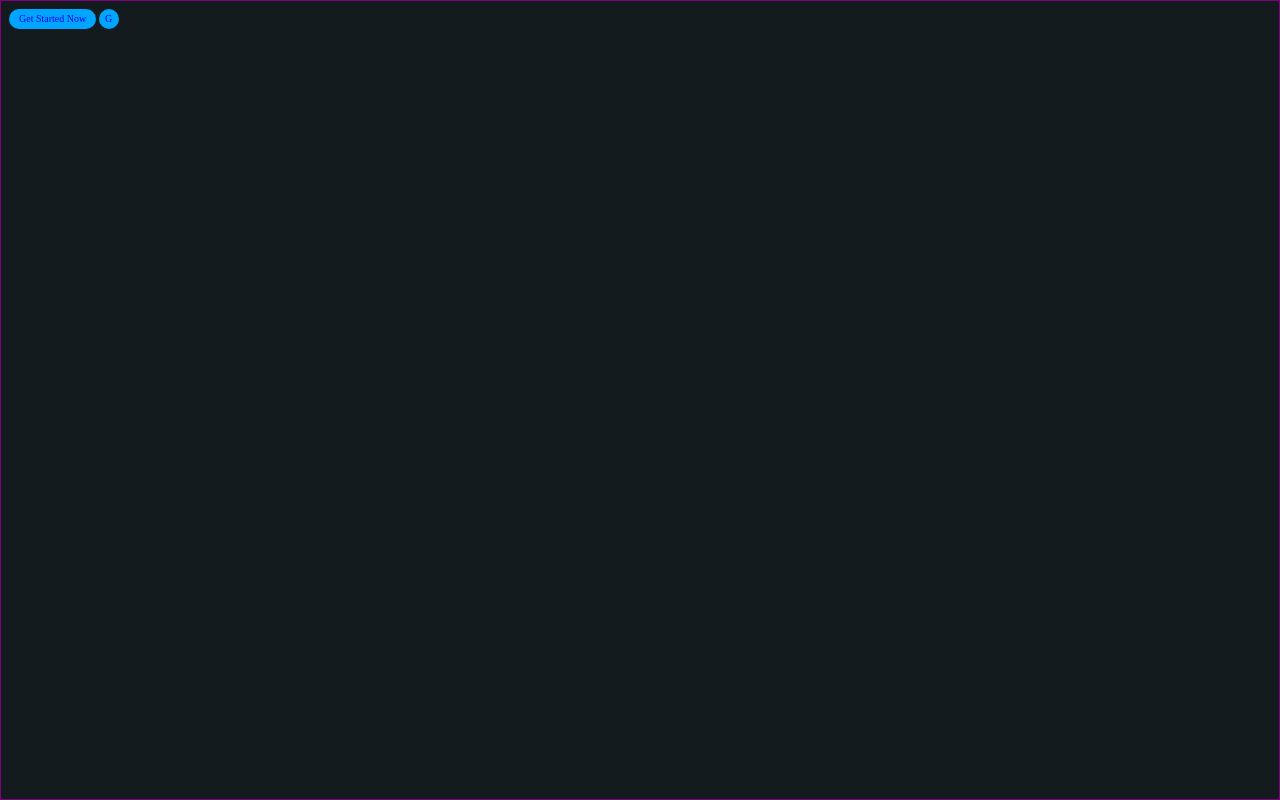
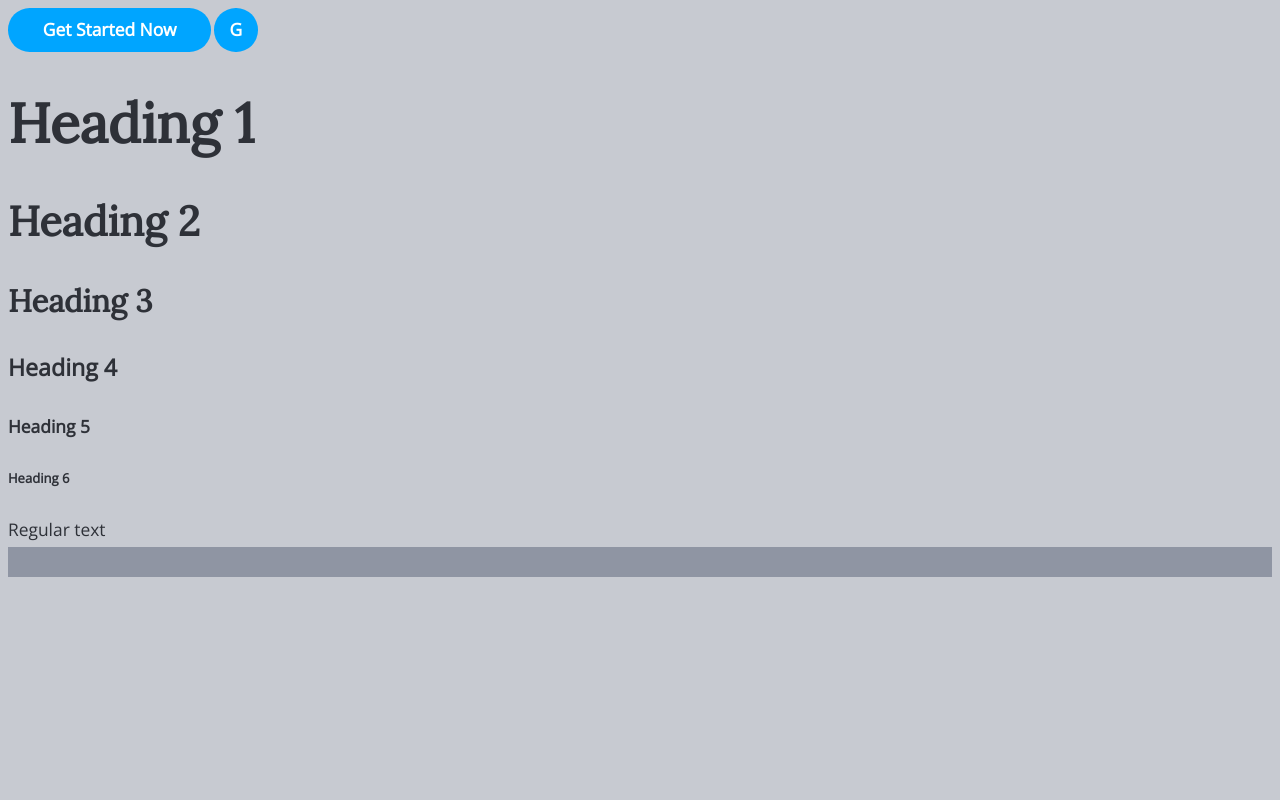
Before and after one commit to bahimy/velox, a plain HTML site: page index.html in a window 1280 px wide. Drawn offline with nearby package versions, Linux system fonts and the light colour scheme.

Commit message:
Apply color and typography styles

```diff
--- a/index.html
+++ b/index.html
@@ -6,10 +6,19 @@
 
     <title>Velox One Page Template</title>
     <meta charset="utf-8" />
+    <link href="https://fonts.googleapis.com/css?family=Lora|Open+Sans" rel="stylesheet">
     <link rel="stylesheet" href="./css/style.css" title="Default" type="text/css" />
 </head>
 <body>
-    <a class="c-button" href="#">Get Started Now</a>
+    <a class="c-button c-button-default" href="#">Get Started Now</a>
     <a class="c-button c-button-circle" href="#">G</a>
+    <h1 class="alpha">Heading 1</h1>
+    <h2 class="beta">Heading 2</h2>
+    <h3 class="gamma">Heading 3</h3>
+    <h4 class="delta">Heading 4</h4>
+    <h5 class="epsilon">Heading 5</h5>
+    <h6 class="zeta">Heading 6</h6>
+    <div class="subtle"><p>Regular text</p></div>
+    <div class="gray"></div>
 </body>
 </html>
--- a/scss/_config.scss
+++ b/scss/_config.scss
@@ -1,2 +1,9 @@
 $color-blue: rgb(0, 165, 255);
+$color-white: rgb(255, 255, 255);
 $color-brand: $color-blue;
+$color-base: $color-white;
+
+$text-initial-size: 5.5em; // Seed for font sizes generator
+
+$serif: 'Lora', 'Girgia', 'Times New Roman', serif;
+$sans-serif: 'Open Sans', 'Verdana', sans-serif;
--- /dev/null
+++ b/scss/_functions.scss
@@ -0,0 +1,8 @@
+@function formTextSizes($init) {
+  $result: ();
+  @for $i from 0 through 9 {
+    $result: append($result, $init);
+    $init: $init * 0.75;
+  }
+  @return $result;
+}
--- a/scss/_global.scss
+++ b/scss/_global.scss
@@ -4,6 +4,8 @@
 html {
   font-size: 62.5%;
   height: 100%;
-  background-color: $color-test;
-  border: 1px solid purple;
+  background-color: $color-subtle;
+  // border: 1px solid purple;
+  font-family: $sans-serif;
+  color: $color-strong;
 }
--- a/scss/_typography.scss
+++ b/scss/_typography.scss
@@ -0,0 +1,31 @@
+/*
+  There are some common font definitions in _global.scss.
+*/
+
+$sizes: formTextSizes($text-initial-size);
+
+@import './typography/_mixins.scss';
+
+.alpha {
+  font-size: nth($sizes, 1);
+  font-family: $serif;
+}
+.beta {
+  font-family: $serif;
+  font-size: nth($sizes, 2);
+}
+.gamma {
+  font-family: $serif;
+  font-size: nth($sizes, 3);
+}
+.delta {
+  font-size: nth($sizes, 4);
+}
+.epsilon {
+  font-size: nth($sizes, 5);
+}
+.zeta {
+  font-size: nth($sizes, 6);
+}
+
+p { @include text-regular($sans-serif, 5, normal); }
--- a/scss/color/_palette.scss
+++ b/scss/color/_palette.scss
@@ -1 +1,13 @@
-$color-test: desaturate(darken($color-brand, 40%), 80%)
+$color-strong: desaturate(darken(adjust-hue($color-brand, 20%), 30%), 90%);
+$color-subtle: desaturate(lighten(adjust-hue($color-brand, 20%), 30%), 90%);
+$color-gray: desaturate(lighten(adjust-hue($color-brand, 20%), 10%), 90%);
+
+div {
+  height: 30px;
+}
+div.subtle {
+  background-color: $color-subtle;
+}
+div.gray {
+  background-color: $color-gray;
+}
--- a/scss/components/_buttons.scss
+++ b/scss/components/_buttons.scss
@@ -1,13 +1,13 @@
-@import './buttons/_extends.scss';
+@import './buttons/_mixins.scss';
 
 .c-button-default {
-  @extend .c-button;
+  @include c-button(2.5em, $color-brand, $color-base);
+  @include text-regular($sans-serif, 5, bold);
+  padding: 0 2em;
 }
 
 .c-button-circle {
-  @extend .c-button;
-  text-align: center;
-  width: 2em;
-  padding-left: 0;
-  padding-right: 0;
+  @include c-button(2.5em, $color-brand, $color-base);
+  @include text-regular($sans-serif, 5, bold);
+  width: 2.5em;
 }
--- a/scss/components/buttons/_extends.scss
+++ /dev/null
@@ -1,8 +0,0 @@
-.c-button {
-  text-decoration: none;
-  display: inline-block;
-  height: 2em;
-  padding: 0.4em 1em;
-  border-radius: 1em;
-  background-color: $color-brand;
-}
--- /dev/null
+++ b/scss/components/buttons/_mixins.scss
@@ -0,0 +1,10 @@
+@mixin c-button($height, $background, $color) {
+  text-decoration: none;
+  display: inline-block;
+  height: $height;
+  line-height: $height;
+  text-align: center;
+  border-radius: $height / 2;
+  background-color: $background;
+  color: $color;
+}
--- a/scss/style.scss
+++ b/scss/style.scss
@@ -1,4 +1,6 @@
+@import './_functions.scss';
 @import './_config.scss';
 @import './color/_palette.scss';
 @import './_global.scss';
+@import './_typography.scss';
 @import './components/_buttons.scss';
--- /dev/null
+++ b/scss/typography/_mixins.scss
@@ -0,0 +1,5 @@
+@mixin text-regular($fam, $siz, $wei) {
+  font-family: $fam;
+  font-size: nth($sizes, $siz);
+  font-weight: $wei;
+}
```
Also changed, not shown: css/style.css, scss/components/_navigation.scss (added), 1 other file.
